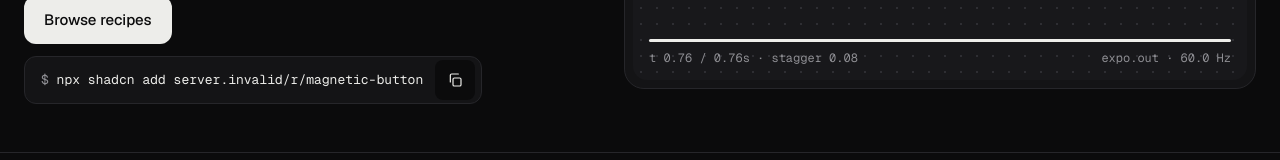
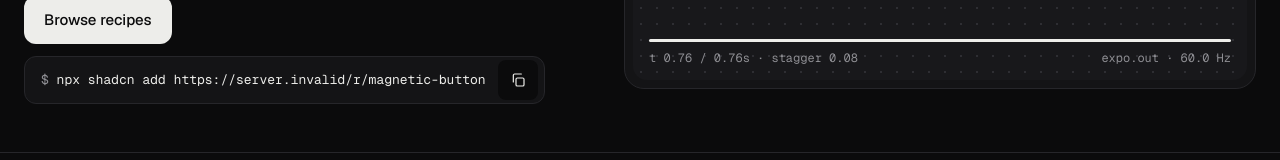
Before and after one commit to syntherat/Hz, a Next.js app: page / in a window 1280 px wide. Shown: the part 484-644 px from the top of the page. Built offline with nearby package versions, Linux system fonts and the light colour scheme; no server answers.

Commit message:
feat: update install command URLs to include full protocol for consistency

```diff
--- a/app/opengraph-image.tsx
+++ b/app/opengraph-image.tsx
@@ -15,7 +15,7 @@ export default async function Image() {
         title={site.tagline}
         ease="expo.out"
         meta="Interaction recipes. Tuned, explained, copy-ready."
-        command={`npx shadcn add ${site.url.replace(/^https?:\/\//, "")}/r/...`}
+        command={`npx shadcn add ${site.url}/r/...`}
       />
     ),
     { ...size, fonts: await ogFonts() },
--- a/components/recipe/demos/toast-stack-demo.tsx
+++ b/components/recipe/demos/toast-stack-demo.tsx
@@ -7,7 +7,7 @@ import type { DemoProps } from "@/components/recipe/demos";
 import { Tool, Tools, useSettled, useTicker } from "@/components/recipe/demos/kit";
 
 const messages = [
-  ["Copied", "npx shadcn add hz.sounakpal.dev/r/toast-stack"],
+  ["Copied", "npx shadcn add https://hz.sounakpal.dev/r/toast-stack"],
   ["Saved", "Knob values written to the file."],
   ["Build passed", "24 pages generated."],
   ["Link shared", "Anyone with the link can view."],
--- a/lib/site.ts
+++ b/lib/site.ts
@@ -13,5 +13,5 @@ export function installCommand(slug: string) {
 }
 
 export function shortInstallCommand(slug: string) {
-  return `npx shadcn add ${site.url.replace(/^https?:\/\//, "")}/r/${slug}`;
+  return `npx shadcn add ${site.url}/r/${slug}`;
 }
--- a/next.config.ts
+++ b/next.config.ts
@@ -2,6 +2,10 @@ import type { NextConfig } from "next";
 
 const nextConfig: NextConfig = {
   reactStrictMode: true,
+  // shadcn fetches https urls as written, so /r/<slug> has to serve the json too
+  async rewrites() {
+    return [{ source: "/r/:slug([a-z0-9-]+)", destination: "/r/:slug.json" }];
+  },
 };
 
 export default nextConfig;
```
